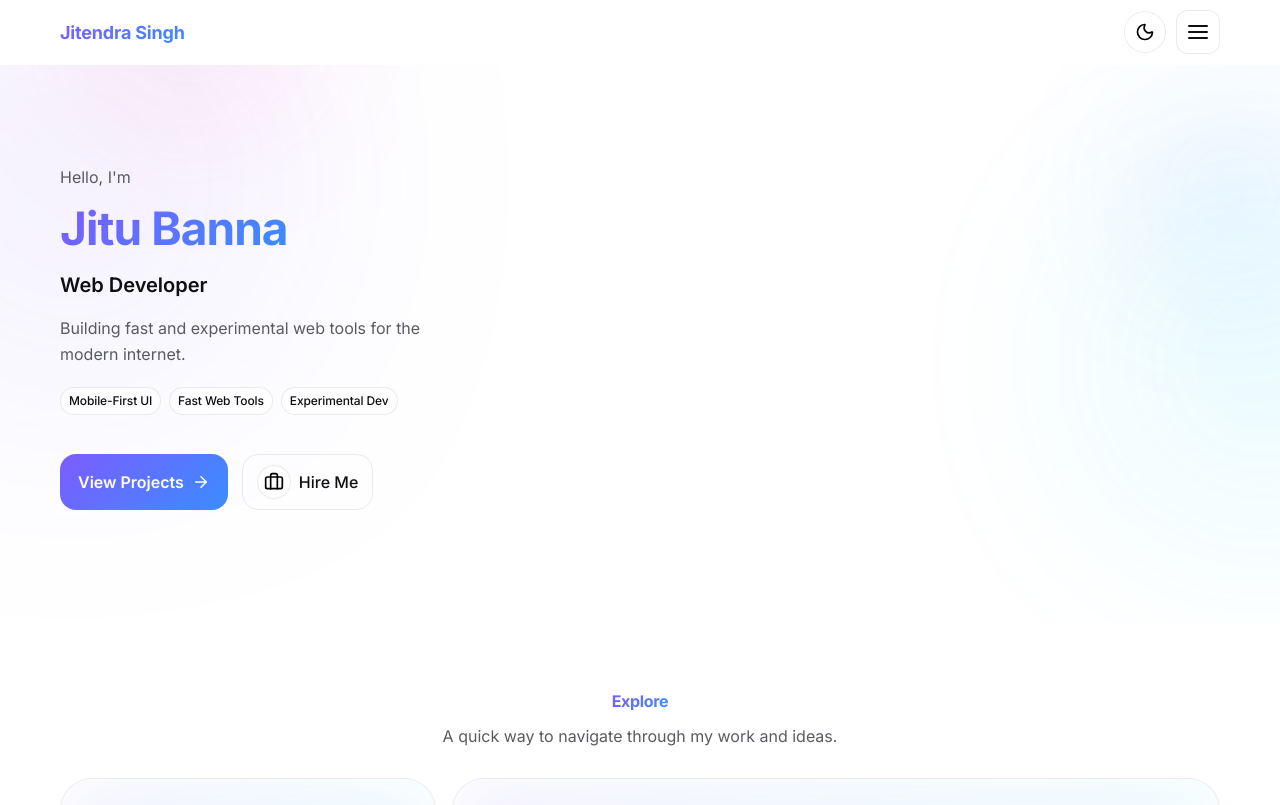
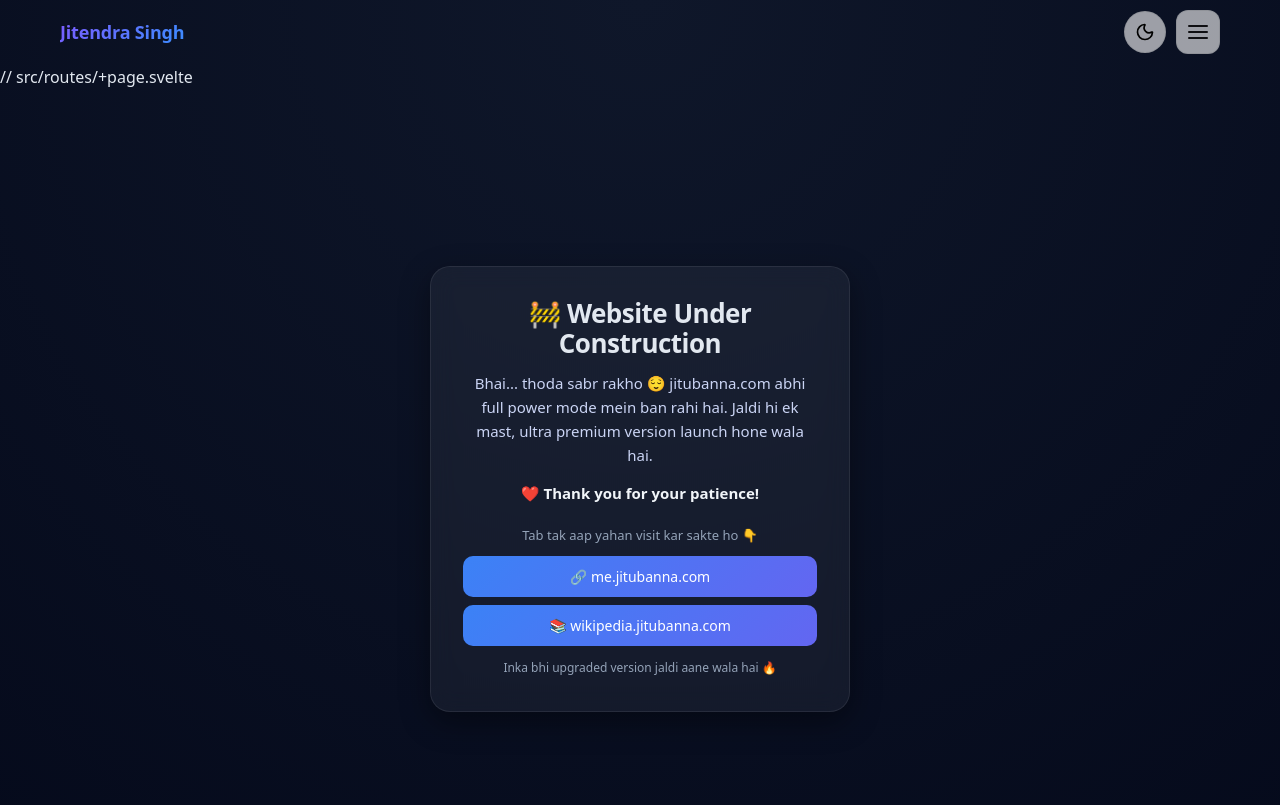
Before and after one commit to jitendra-math/Jitubanna, a SvelteKit app: page / in a window 1280 px wide. Shown: the top 805 px of the page. Built offline with nearby package versions, Linux system fonts and the light colour scheme.

Commit message:
Update +page.svelte

```diff
--- a/src/routes/+page.svelte
+++ b/src/routes/+page.svelte
@@ -1,45 +1,147 @@
-<!-- src/routes/+page.svelte -->
+// src/routes/+page.svelte
 
 <script>
-  import Container from "$layout/Container.svelte";
-
-  import HeroSection from "$home/hero/HeroSection.svelte";
-  import BentoGrid from "$home/bento/BentoGrid.svelte";
-  import ProjectsPreview from "$home/projects/ProjectsPreview.svelte";
-  import SkillsSection from "$home/skills/SkillsSection.svelte";
-  import AboutPreview from "$home/about/AboutPreview.svelte";
-  import ExperimentsHighlight from "$home/experiments/ExperimentsHighlight.svelte";
-  import HireCTA from "$home/hire/HireCTA.svelte";
 </script>
 
-<div class="home-page">
+<div class="wrapper">
 
-  <!-- HERO -->
-  <HeroSection />
+  <div class="card">
 
-  <!-- CONTENT CONTAINER -->
-  <Container>
+    <h1 class="title">🚧 Website Under Construction</h1>
 
-    <!-- NAV BENTO -->
-    <BentoGrid />
+    <p class="desc">
+      Bhai... thoda sabr rakho 😌
+      jitubanna.com abhi full power mode mein ban rahi hai.
+      Jaldi hi ek mast, ultra premium version launch hone wala hai.
+    </p>
 
-    <!-- PROJECTS -->
-    <ProjectsPreview />
+    <p class="thanks">
+      ❤️ Thank you for your patience!
+    </p>
 
-    <!-- SKILLS -->
-    <SkillsSection />
+    <div class="links">
 
-    <!-- ABOUT -->
-    <AboutPreview />
+      <p class="subtext">
+        Tab tak aap yahan visit kar sakte ho 👇
+      </p>
 
-    <!-- EXPERIMENTS -->
-    <ExperimentsHighlight />
+      <a href="https://me.jitubanna.com" target="_blank" class="link">
+        🔗 me.jitubanna.com
+      </a>
 
-    <!-- HIRE CTA -->
-    <HireCTA />
+      <a href="https://wikipedia.jitubanna.com" target="_blank" class="link">
+        📚 wikipedia.jitubanna.com
+      </a>
 
-  </Container>
+      <p class="note">
+        Inka bhi upgraded version jaldi aane wala hai 🔥
+      </p>
+
+    </div>
+
+  </div>
 
 </div>
 
-<!-- style block completely removed – ab koi extra margin nahi -->
+<style>
+  :global(body) {
+    margin: 0;
+    font-family: system-ui, -apple-system, sans-serif;
+    background: radial-gradient(circle at top, #0f172a, #020617);
+    color: #e2e8f0;
+  }
+
+  .wrapper {
+    min-height: 100vh;
+    display: flex;
+    align-items: center;
+    justify-content: center;
+    padding: 20px;
+  }
+
+  .card {
+    width: 100%;
+    max-width: 420px;
+    padding: 24px;
+    border-radius: 20px;
+
+    background: rgba(255, 255, 255, 0.05);
+    backdrop-filter: blur(12px);
+
+    border: 1px solid rgba(255, 255, 255, 0.08);
+
+    box-shadow: 0 10px 30px rgba(0,0,0,0.4);
+
+    text-align: center;
+  }
+
+  .title {
+    font-size: 22px;
+    margin-bottom: 12px;
+  }
+
+  .desc {
+    font-size: 14px;
+    line-height: 1.6;
+    color: #cbd5f5;
+    margin-bottom: 14px;
+  }
+
+  .thanks {
+    font-size: 15px;
+    font-weight: 600;
+    margin-bottom: 18px;
+    color: #f1f5f9;
+  }
+
+  .links {
+    margin-top: 10px;
+  }
+
+  .subtext {
+    font-size: 13px;
+    color: #94a3b8;
+    margin-bottom: 10px;
+  }
+
+  .link {
+    display: block;
+    margin: 8px 0;
+    padding: 10px;
+    border-radius: 10px;
+
+    text-decoration: none;
+    color: white;
+    font-size: 14px;
+
+    background: linear-gradient(135deg, #3b82f6, #6366f1);
+
+    transition: transform 0.2s ease, box-shadow 0.2s ease;
+  }
+
+  .link:hover {
+    transform: scale(1.03);
+    box-shadow: 0 6px 20px rgba(99,102,241,0.4);
+  }
+
+  .note {
+    margin-top: 12px;
+    font-size: 12px;
+    color: #94a3b8;
+  }
+
+  /* Desktop thoda bada */
+  @media(min-width: 768px) {
+    .title {
+      font-size: 26px;
+    }
+
+    .desc {
+      font-size: 15px;
+    }
+
+    .card {
+      padding: 32px;
+    }
+  }
+</style>
```
